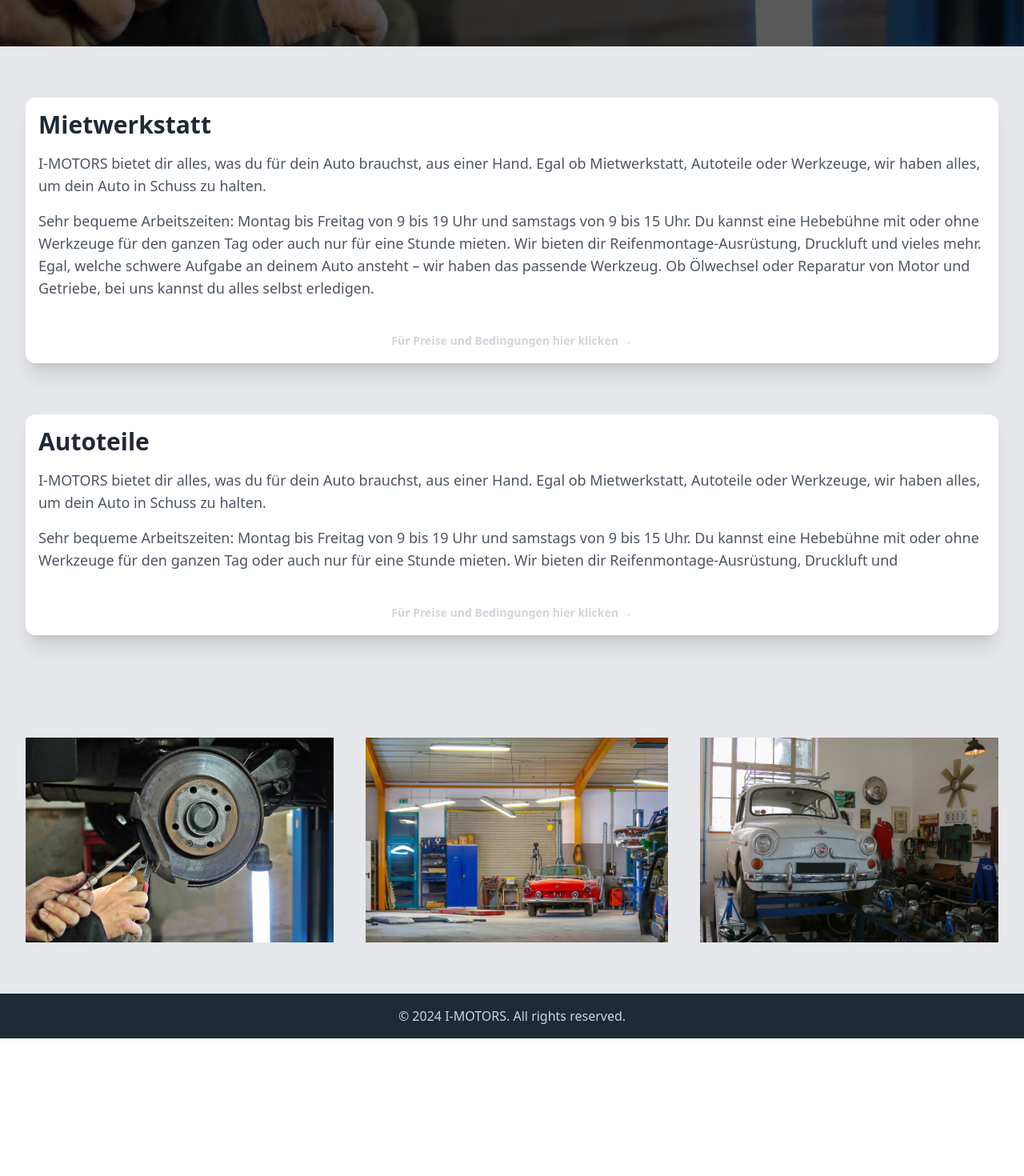
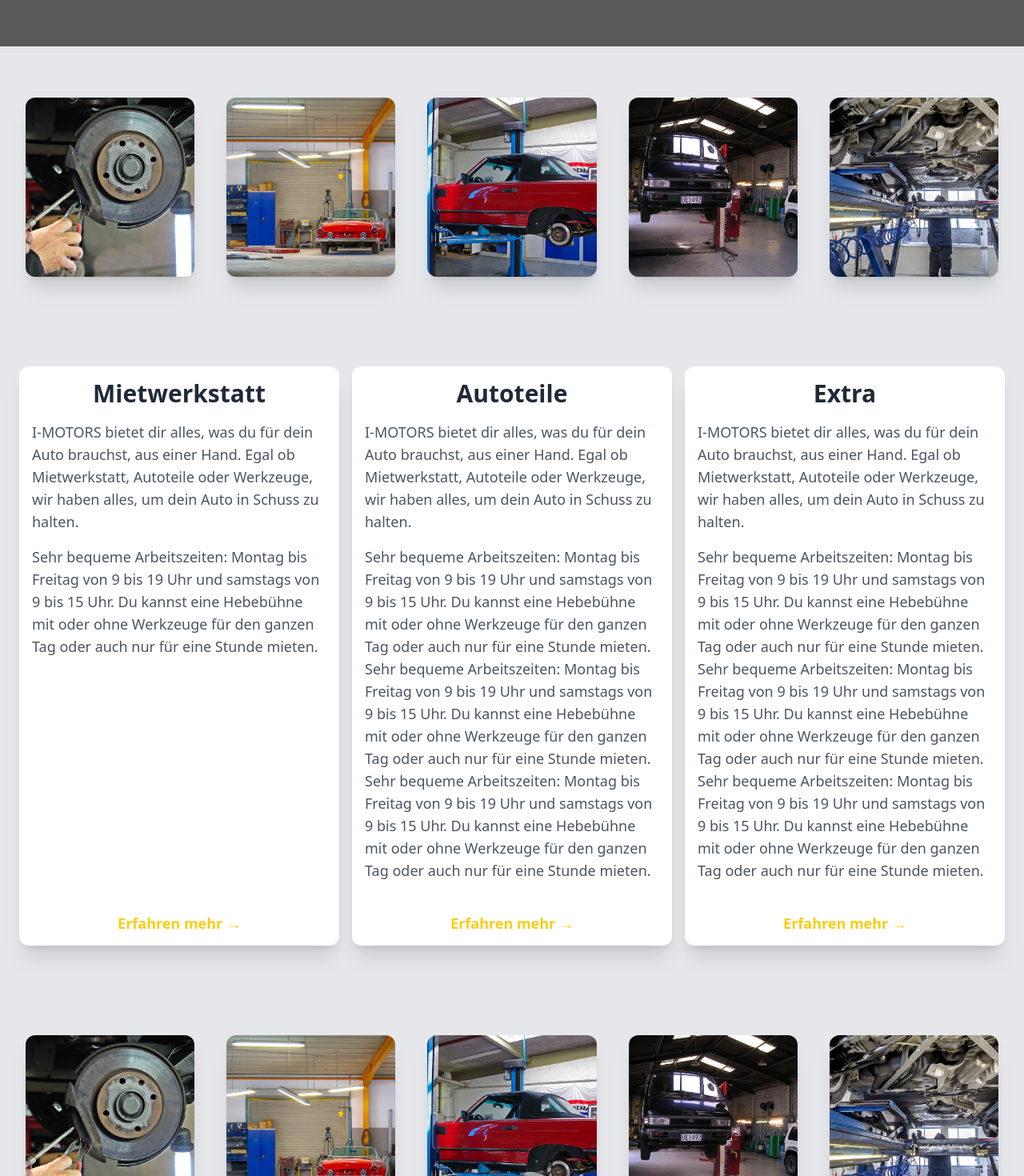
Before and after one commit to kostarusin/i-motors, a Next.js app: page / in a window 1280 px wide. Shown: the part 820-2290 px from the top of the page at 80% size. Before the commit the page ends 2118 px from the top, so only its background shows below. Built offline with nearby package versions, Linux system fonts and the light colour scheme.

Commit message:
CEO test

```diff
--- a/src/app/components/Header/MainNavi.tsx
+++ b/src/app/components/Header/MainNavi.tsx
@@ -32,7 +32,7 @@ export default function Navi() {
     >
       <div className="flex lg:flex-1">
         <Link href="/" className="-m-1.5 p-1.5">
-          <span className="-mx-3 block rounded-lg px-3 py-2 text-xl font-bold leading-7 text-gray-700">
+          <span className="-mx-3 block rounded-lg px-3 py-2 text-xl italic font-bold leading-7 text-gray-700">
             I-MOTORS
           </span>
           {/* <img
--- /dev/null
+++ b/src/app/components/HomePageImages.tsx
@@ -0,0 +1,31 @@
+import Image from 'next/image';
+
+const images: string[] = [
+  '/auto-repair-shop-1954636.jpg',
+  '/antique-car-4804725.jpg',
+  '/automobile-3230876.jpg',
+  '/workshop-97.jpg',
+  '/tuv-3206059.jpg',
+];
+
+const HomePageImages: React.FC = () => {
+  return (
+    <div className="relative mx-auto flex gap-10 max-w-7xl h-full lg:px-8">
+      {images.map((src: string, index: number) => (
+        <div key={index} className="relative w-56 h-56">
+          {' '}
+          {/* Adjust height as needed */}
+          <Image
+            src={src}
+            alt={`Slideshow image ${index + 1}`}
+            layout="fill"
+            objectFit="cover"
+            className="rounded-xl shadow-xl"
+          />
+        </div>
+      ))}
+    </div>
+  );
+};
+
+export default HomePageImages;
--- a/src/app/components/Slideshow.tsx
+++ b/src/app/components/HomepageSlideshow.tsx
@@ -7,7 +7,7 @@ const images: string[] = [
   '/transport-3175766.jpg',
 ];
 
-const Slideshow: React.FC = () => {
+const HomepageSlideshow: React.FC = () => {
   const [currentIndex, setCurrentIndex] = useState<number>(0);
 
   // Auto change the slide every 5 seconds
@@ -41,4 +41,4 @@ const Slideshow: React.FC = () => {
   );
 };
 
-export default Slideshow;
+export default HomepageSlideshow;
--- a/src/app/page.tsx
+++ b/src/app/page.tsx
@@ -1,30 +1,31 @@
-'use client';
-import Slideshow from './components/Slideshow';
+// 'use client';
+import Slideshow from './components/HomepageSlideshow';
 import SearchInput from './components/SearchInput';
+import ImageHomepageSection from './components/HomePageImages';
 import Image from 'next/image';
 
 export default function Page() {
   return (
-    <main className="flex-grow scroll-smooth">
+    <main className="flex-grow">
       <div className="relative h-screen w-full">
-        <Slideshow />
+        {/* <Slideshow /> */}
         <div className="absolute inset-0 bg-black opacity-65 z-10"></div>{' '}
         <div className="relative z-20 flex flex-col items-center justify-center h-full">
           <div className="px-6 lg:px-8 text-center">
-            <h1 className="text-4xl font-bold tracking-tight text-gray-200 sm:text-6xl">
+            <h1 className="text-4xl font-bold italic tracking-tight text-gray-200 sm:text-8xl">
               I-MOTORS
             </h1>
             <p className="pt-4 text-2xl font-bold tracking-tight text-gray-200 sm:text-4xl">
               Mietwerkstatt & Autoteile
             </p>
-            <p className="mt-6 text-xl leading-8 text-green-500">
-              Alles für dein Auto - Mietwerkstatt, Werkzeuge, Teile, und aus
-              einer Hand!
+            <p className="mt-6 text-2xl leading-8 text-green-500">
+              Alles für dein Auto in Stadt Recklinghausen - Mietwerkstatt,
+              Werkzeuge, Teile, und aus einer Hand!
             </p>
             <div className="mt-10 flex items-center justify-center gap-x-6">
               <a
                 href="#information"
-                className="text-sm font-semibold leading-6 text-gray-300 transition-all duration-500
+                className="text-lg font-bold leading-6 text-yellow-400 transition-all duration-500
                    hover:text-green-300 hover:transition-all ease-in-out hover:duration-300"
               >
                 Erfahren mehr <span aria-hidden="true">→</span>
@@ -33,11 +34,18 @@ export default function Page() {
           </div>
         </div>
       </div>
-      <section id="information" className="bg-gray-200 py-16 grid gap-16 ">
-        <div className="max-w-7xl mx-auto px-6 lg:px-8">
-          <div className="bg-white p-4 rounded-xl shadow-xl">
+      <section className="bg-gray-200 py-16 grid gap-16 ">
+        <ImageHomepageSection />
+      </section>
+      <section
+        id="information"
+        className="bg-gray-200 py-12 px-6 flex flex-col gap-4 lg:flex-row lg:gap-4"
+      >
+        {/* Mietwerkstatt */}
+        <div className="flex-1 max-w-full mx-auto">
+          <div className="bg-white p-4 rounded-xl shadow-xl h-full flex flex-col justify-between">
             <div>
-              <h2 className="text-3xl font-bold text-gray-800">
+              <h2 className="text-3xl font-bold text-center text-gray-800">
                 Mietwerkstatt
               </h2>
               <p className="mt-4 text-lg text-gray-600">
@@ -49,29 +57,28 @@ export default function Page() {
                 Sehr bequeme Arbeitszeiten: Montag bis Freitag von 9 bis 19 Uhr
                 und samstags von 9 bis 15 Uhr. Du kannst eine Hebebühne mit oder
                 ohne Werkzeuge für den ganzen Tag oder auch nur für eine Stunde
-                mieten. Wir bieten dir Reifenmontage-Ausrüstung, Druckluft und
-                vieles mehr. Egal, welche schwere Aufgabe an deinem Auto ansteht
-                – wir haben das passende Werkzeug. Ob Ölwechsel oder Reparatur
-                von Motor und Getriebe, bei uns kannst du alles selbst
-                erledigen.
+                mieten.
               </p>
+            </div>
             <div className="mt-10 flex items-center justify-center gap-x-6">
               <a
                 href="#information"
-                  className="text-sm font-semibold leading-6 text-gray-300 transition-all duration-500
+                className="text-lg font-bold leading-6 text-yellow-400 transition-all duration-500
             hover:text-green-300 hover:transition-all ease-in-out hover:duration-300"
               >
-                  Für Preise und Bedingungen hier klicken{' '}
-                  <span aria-hidden="true">→</span>
+                Erfahren mehr <span aria-hidden="true">→</span>
               </a>
             </div>
           </div>
         </div>
-        </div>
-        <div className="max-w-7xl mx-auto px-6 lg:px-8">
-          <div className="bg-white p-4 rounded-xl shadow-xl">
+
+        {/* Autoteile */}
+        <div className="flex-1 max-w-full mx-auto">
+          <div className="bg-white p-4 rounded-xl shadow-xl h-full flex flex-col justify-between">
             <div>
-              <h2 className="text-3xl font-bold text-gray-800">Autoteile</h2>
+              <h2 className="text-3xl font-bold text-center text-gray-800">
+                Autoteile
+              </h2>
               <p className="mt-4 text-lg text-gray-600">
                 I-MOTORS bietet dir alles, was du für dein Auto brauchst, aus
                 einer Hand. Egal ob Mietwerkstatt, Autoteile oder Werkzeuge, wir
@@ -81,52 +88,65 @@ export default function Page() {
                 Sehr bequeme Arbeitszeiten: Montag bis Freitag von 9 bis 19 Uhr
                 und samstags von 9 bis 15 Uhr. Du kannst eine Hebebühne mit oder
                 ohne Werkzeuge für den ganzen Tag oder auch nur für eine Stunde
-                mieten. Wir bieten dir Reifenmontage-Ausrüstung, Druckluft und
+                mieten. Sehr bequeme Arbeitszeiten: Montag bis Freitag von 9 bis
+                19 Uhr und samstags von 9 bis 15 Uhr. Du kannst eine Hebebühne
+                mit oder ohne Werkzeuge für den ganzen Tag oder auch nur für
+                eine Stunde mieten. Sehr bequeme Arbeitszeiten: Montag bis
+                Freitag von 9 bis 19 Uhr und samstags von 9 bis 15 Uhr. Du
+                kannst eine Hebebühne mit oder ohne Werkzeuge für den ganzen Tag
+                oder auch nur für eine Stunde mieten.
               </p>
+            </div>
             <div className="mt-10 flex items-center justify-center gap-x-6">
               <a
                 href="#information"
-                  className="text-sm font-semibold leading-6 text-gray-300 transition-all duration-500
+                className="text-lg font-bold leading-6 text-yellow-400 transition-all duration-500
             hover:text-green-300 hover:transition-all ease-in-out hover:duration-300"
               >
-                  Für Preise und Bedingungen hier klicken{' '}
-                  <span aria-hidden="true">→</span>
+                Erfahren mehr <span aria-hidden="true">→</span>
               </a>
             </div>
           </div>
         </div>
+        {/* Extra */}
+        <div className="flex-1 max-w-full mx-auto">
+          <div className="bg-white p-4 rounded-xl shadow-xl h-full flex flex-col justify-between">
+            <div>
+              <h2 className="text-3xl font-bold text-center text-gray-800">
+                Extra
+              </h2>
+              <p className="mt-4 text-lg text-gray-600">
+                I-MOTORS bietet dir alles, was du für dein Auto brauchst, aus
+                einer Hand. Egal ob Mietwerkstatt, Autoteile oder Werkzeuge, wir
+                haben alles, um dein Auto in Schuss zu halten.
+              </p>
+              <p className="mt-4 text-lg text-gray-600">
+                Sehr bequeme Arbeitszeiten: Montag bis Freitag von 9 bis 19 Uhr
+                und samstags von 9 bis 15 Uhr. Du kannst eine Hebebühne mit oder
+                ohne Werkzeuge für den ganzen Tag oder auch nur für eine Stunde
+                mieten. Sehr bequeme Arbeitszeiten: Montag bis Freitag von 9 bis
+                19 Uhr und samstags von 9 bis 15 Uhr. Du kannst eine Hebebühne
+                mit oder ohne Werkzeuge für den ganzen Tag oder auch nur für
+                eine Stunde mieten. Sehr bequeme Arbeitszeiten: Montag bis
+                Freitag von 9 bis 19 Uhr und samstags von 9 bis 15 Uhr. Du
+                kannst eine Hebebühne mit oder ohne Werkzeuge für den ganzen Tag
+                oder auch nur für eine Stunde mieten.
+              </p>
+            </div>
+            <div className="mt-10 flex items-center justify-center gap-x-6">
+              <a
+                href="#information"
+                className="text-lg font-bold leading-6 text-yellow-400 transition-all duration-500
+            hover:text-green-300 hover:transition-all ease-in-out hover:duration-300"
+              >
+                Erfahren mehr <span aria-hidden="true">→</span>
+              </a>
+            </div>
+          </div>
         </div>
       </section>
-      <section id="information" className="bg-gray-200 py-16 grid gap-16 ">
-        <div className="max-w-7xl mx-auto px-6 lg:px-8 flex gap-10">
-          <div>
-            <Image
-              src={'/auto-repair-shop-1954636.jpg'}
-              alt={`Slideshow image`}
-              width={180}
-              height={180}
-              className="w-full h-full"
-            />
-          </div>
-          <div>
-            <Image
-              src={'/antique-car-4804725.jpg'}
-              alt={`Slideshow image`}
-              width={180}
-              height={180}
-              className="w-full h-full"
-            />
-          </div>
-          <div>
-            <Image
-              src={'/transport-3175766.jpg'}
-              alt={`Slideshow image`}
-              width={180}
-              height={180}
-              className="w-full h-full"
-            />
-          </div>
-        </div>
+      <section className="bg-gray-200 py-16 grid gap-16 ">
+        <ImageHomepageSection />
       </section>
     </main>
   );
```
Lines whose indentation alone changed are shown as unchanged.
